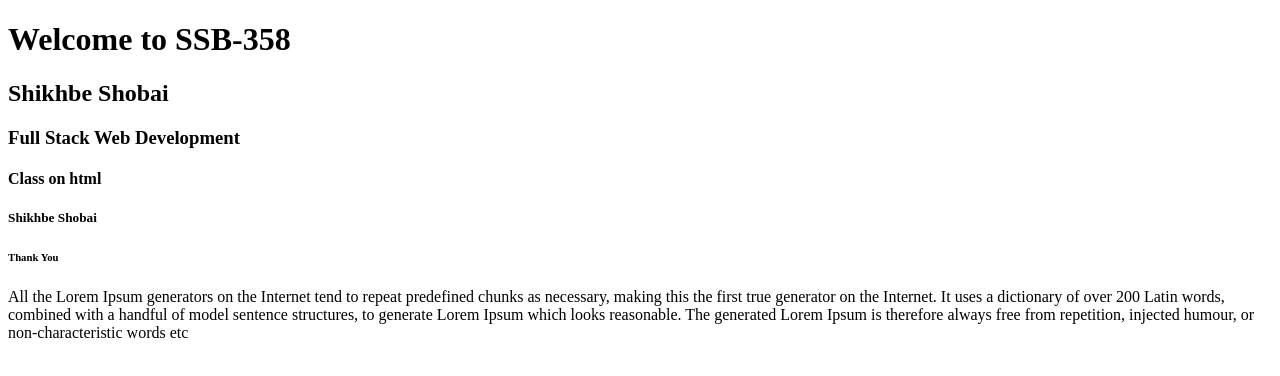
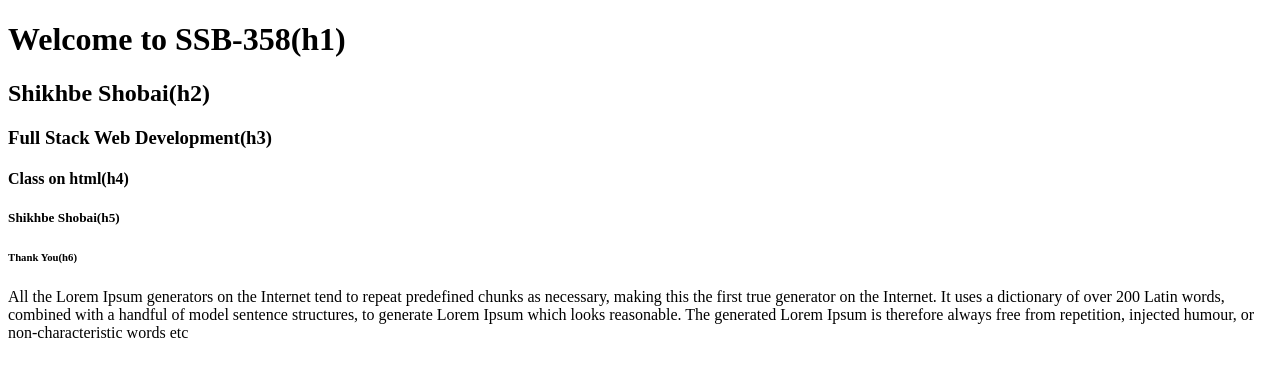
Before and after one commit to nurusshakib88/first_htlm, a plain HTML site: page index.html in a window 1280 px wide. Drawn offline with Linux system fonts and the light colour scheme.

Commit message:
Update index.html

```diff
--- a/index.html
+++ b/index.html
@@ -8,12 +8,12 @@
 
 
 <body>
-	<h1>Welcome to SSB-358</h1>
-	<h2>Shikhbe Shobai</h2>
-	<h3>Full Stack Web Development</h3>
-	<h4>Class on html</h4>
-	<h5>Shikhbe Shobai</h5>
-	<h6>Thank You</h6>
+	<h1>Welcome to SSB-358(h1)</h1>
+	<h2>Shikhbe Shobai(h2)</h2>
+	<h3>Full Stack Web Development(h3)</h3>
+	<h4>Class on html(h4)</h4>
+	<h5>Shikhbe Shobai(h5)</h5>
+	<h6>Thank You(h6)</h6>
 
 	<p>All the Lorem Ipsum generators on the Internet tend to repeat predefined chunks as necessary, making this the first true generator on the Internet. It uses a dictionary of over 200 Latin words, combined with a handful of model sentence structures, to generate Lorem Ipsum which looks reasonable. The generated Lorem Ipsum is therefore always free from repetition, injected humour, or non-characteristic words etc</p>
 
```
